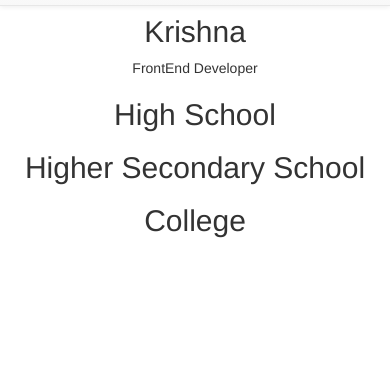
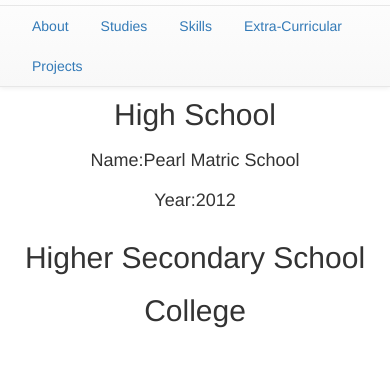
Before and after one commit to M-krishna/hello-world, a plain HTML site: page index.html in a window 390 px wide. Both pictures are taken after a click on the button "Toggle Navigation". Shown: the part 45-412 px from the top of the page. Drawn offline with nearby package versions, Linux system fonts and the light colour scheme.

Commit message:
Update index.html

```diff
--- a/index.html
+++ b/index.html
@@ -1,6 +1,7 @@
 <html>
 <head>
 <title>My Resume</title>
+  <meta name="viewport" content="width=device-width, initial-scale=1">
 <link rel="stylesheet" href="https://maxcdn.bootstrapcdn.com/bootstrap/3.3.7/css/bootstrap.min.css" integrity="sha384-BVYiiSIFeK1dGmJRAkycuHAHRg32OmUcww7on3RYdg4Va+PmSTsz/K68vbdEjh4u" crossorigin="anonymous">
 <link rel="stylesheet" href="https://maxcdn.bootstrapcdn.com/bootstrap/3.3.7/css/bootstrap-theme.min.css" integrity="sha384-rHyoN1iRsVXV4nD0JutlnGaslCJuC7uwjduW9SVrLvRYooPp2bWYgmgJQIXwl/Sp" crossorigin="anonymous">
 <link rel="stylesheet" href="https://maxcdn.bootstrapcdn.com/font-awesome/4.7.0/css/font-awesome.min.css">
@@ -12,16 +13,17 @@
 <nav class="navbar navbar-default navbar-fixed-top">
 <div class="container">
 <div class="navbar-header page-scroll">
-<button type="button" class="navbar-toggle" data-toggle="collapse" data-target="#myNavbar">
+<button type="button" class="navbar-toggle collapsed" data-toggle="collapse" data-target="#myNavbar1">
 <span class="sr-only">Toggle Navigation</span><i class="fa fa-bars"></i>
 </button>
 <a class="navbar-brand" href="#page-top">WELCOME</a>
 </div>
-<div class="collapse navbar-collapse" id="myNavbar">
-<ul class="nav navbar-nav navbar-right">
+<div class="collapse navbar-collapse" id="myNavbar1">
+<ul class="nav nav-pills pull-right">
 <li class="hidden"><a href="#page-top"></a></li>
 <li class="page-scroll"><a href="#about">About</a></li>
-<li class="page-scroll"><a href="#studies">Studies</a></li>
+  <li class="page-scroll"><a href="#studies">Studies</a></li>
+  <li class="page-scroll"><a href="#skills">Skills</a></li>
 <li class="page-scroll"><a href="#extra">Extra-Curricular</a></li>
 <li class="page-scroll"><a href="#projects">Projects</a></li>
 </ul>
@@ -30,7 +32,7 @@
 </nav>
 
 <!-- About -->
-<header>
+<header id="about">
 <div class="container"  tab-index="-1">
 <div class="row">
 <div class="col-lg-12">
@@ -46,28 +48,39 @@
 
 <!-- Studies -->
 
-<section id="about">
+<section id="studies">
 <div class="container">
 <div class="row">
-<div class="col-sm-4">
-<h2 class="text-center">High School</h2>
+  <div class="col-lg-4 col-md-4">
+    <h2 class="text-center">High School</h2>
+    <div class="row">
+      <div class="col-lg-6"><h4 class="text-center">Name:Pearl Matric School</h4></div></div>
+    <div class="row">
+      <div class="col-lg-6"><h4 class="text-center">Year:2012</h4></div></div>
 
-</div>
-<div class="col-sm-4"><h2 class="text-center">Higher Secondary School</h2></div>
-<div class="col-sm-4"><h2 class="text-center">College</h2></div>
+  </div>
+<div class="col-lg-4 col-md-4"><h2 class="text-center">Higher Secondary School</h2></div>
+<div class="col-lg-4 col-md-4"><h2 class="text-center">College</h2></div>
 
 </div>
 </div>
 </section>
 
 
+<!-- Skills -->
+
+
+
+  <!-- Extra-curricular -->
+
+  <!-- Projects -->
 
 
 
 
 
-
-
+<script src="https://ajax.googleapis.com/ajax/libs/jquery/1.11.1/jquery.min.js"></script>
+<script src="http://maxcdn.bootstrapcdn.com/bootstrap/3.2.0/js/bootstrap.min.js"></script>
 </body>
 
 </html>
```
